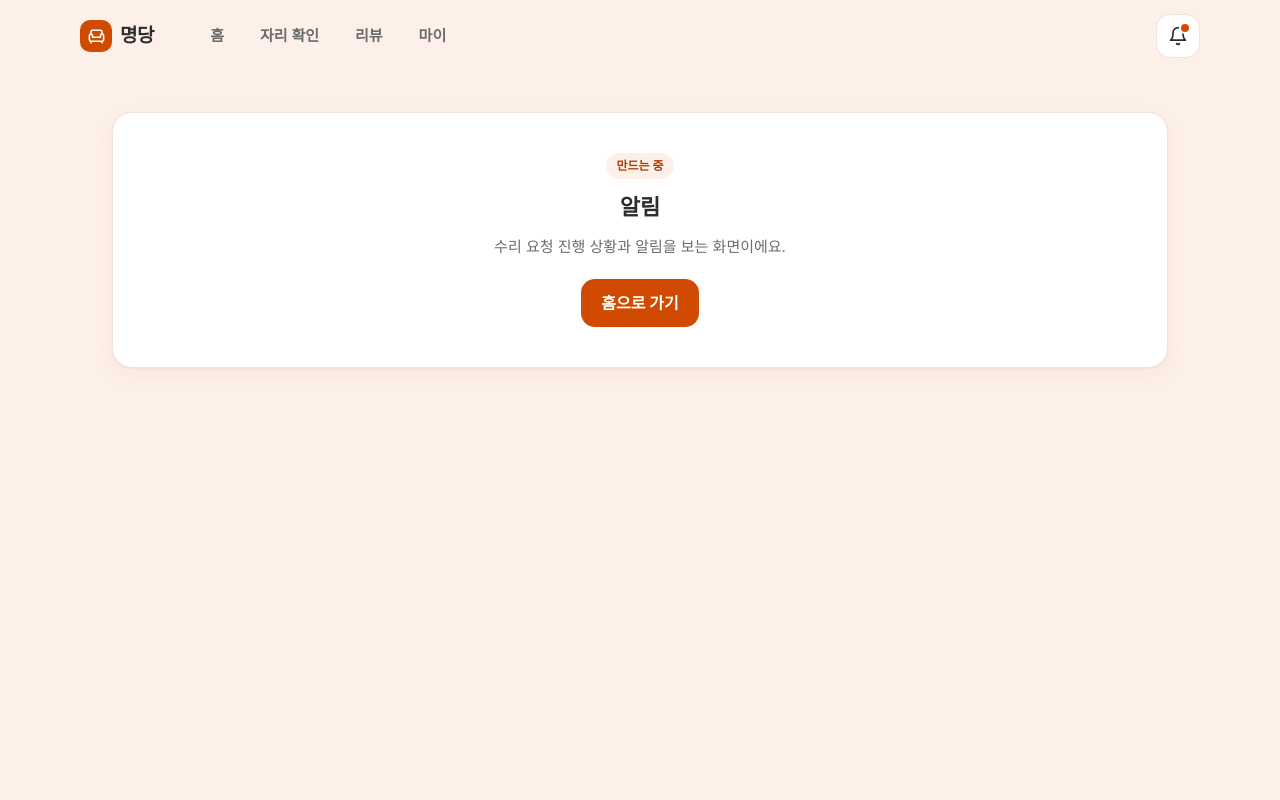
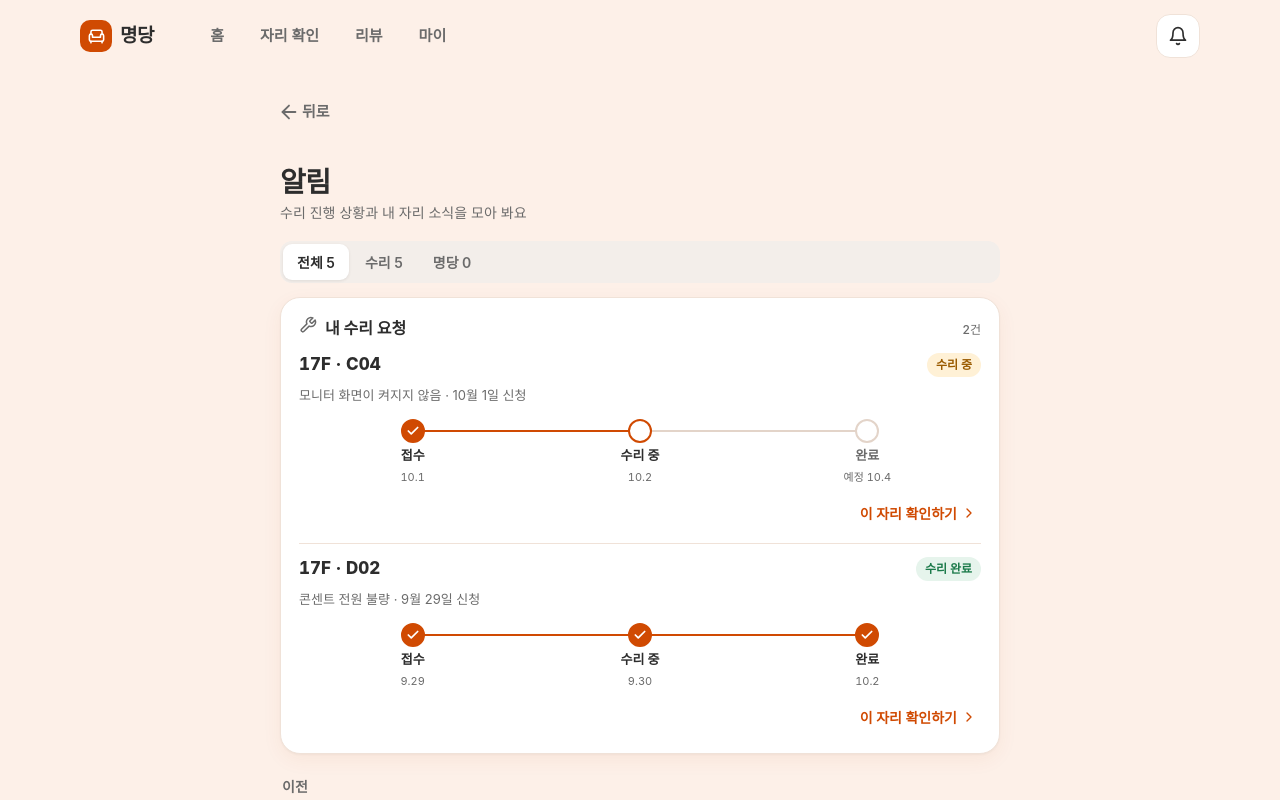
Before and after one commit to ansoi/c-5, a plain HTML site: page index.html in a window 1280 px wide. Both pictures are taken after a click on the link 1178 px from the left and 36 px from the top of the page. Shown: the top 800 px of the page. Drawn offline with Linux system fonts and the light colour scheme; a web font is replaced by a local one.

Commit message:
알림 화면 추가: 내 수리 요청 진행 단계, 알림 목록, 새 알림 표시와 종 아이콘 연동
Co-Authored-By: Claude Opus 5.5 <noreply@anthropic.com>

```diff
--- /dev/null
+++ b/css/screens/alerts.css
@@ -0,0 +1,56 @@
+/* 알림 */
+
+.alerts { display: grid; grid-template-columns: minmax(0, 1fr); gap: 14px; }
+.alerts .page-head { padding-bottom: 4px; }
+.alerts__card { display: grid; gap: 12px; }
+.alerts__card .sr-h { justify-content: flex-start; }
+.alerts__card .sr-h .icon { width: 18px; height: 18px; color: var(--text-sub); }
+.alerts__card .sr-h span { margin-left: auto; }
+.alerts__group { margin: 8px 2px 8px; font-size: 14px; font-weight: 700; color: var(--text-sub); }
+
+/* 수리 요청 */
+.tickets { display: grid; gap: 12px; }
+.ticket { display: grid; gap: 8px; padding-top: 12px; border-top: 1px solid var(--line); }
+.ticket:first-child { padding-top: 0; border-top: 0; }
+.ticket__head { display: flex; align-items: center; justify-content: space-between; gap: 8px; }
+.ticket__seat { font-size: 17px; font-weight: 800; font-variant-numeric: tabular-nums; }
+.ticket__sub { font-size: 13px; color: var(--text-sub); }
+.ticket__link { justify-self: end; }
+
+/* 진행 단계 */
+.track { display: grid; grid-template-columns: repeat(3, 1fr); margin: 6px 0 2px; }
+.track__step { position: relative; display: grid; justify-items: center; gap: 3px; text-align: center; }
+.track__step::before {
+  content: ""; position: absolute; top: 11px; right: 50%; width: 100%; height: 2px; background: var(--line-strong);
+}
+.track__step:first-child::before { display: none; }
+.track__step.is-done::before, .track__step.is-now::before { background: var(--brand); }
+.track__dot {
+  position: relative; z-index: 1; display: grid; place-items: center;
+  width: 24px; height: 24px; border-radius: 50%; border: 2px solid var(--line-strong); background: var(--card); color: #fff;
+}
+.track__dot .icon { width: 14px; height: 14px; stroke-width: 3; }
+.track__step.is-done .track__dot { border-color: var(--brand); background: var(--brand); }
+.track__step.is-now .track__dot { border-color: var(--brand); background: var(--card); color: var(--brand); }
+.track__label { font-size: 13px; font-weight: 700; }
+.track__step:not(.is-done):not(.is-now) .track__label { color: var(--text-sub); font-weight: 600; }
+.track__when { font-size: 11px; color: var(--text-sub); font-variant-numeric: tabular-nums; }
+
+/* 알림 목록 */
+.alert-list { display: grid; gap: 8px; }
+.alert {
+  display: grid; grid-template-columns: 40px minmax(0, 1fr) auto; align-items: start; gap: 12px;
+  padding: 14px; border-radius: 16px; background: var(--card); border: 1px solid var(--line);
+}
+.alert:hover { border-color: var(--line-strong); }
+.alert.is-unread { border-color: var(--brand-tint-strong); box-shadow: inset 3px 0 0 var(--brand); }
+.alert__icon { display: grid; place-items: center; width: 40px; height: 40px; border-radius: 12px; background: var(--neutral-bg); color: var(--text-sub); }
+.alert__icon .icon { width: 19px; height: 19px; }
+.alert__icon .crown { width: 22px; height: 22px; }
+.alert__icon--repair { background: var(--ok-bg); color: var(--ok); }
+.alert__icon--seat { background: var(--brand-tint); color: var(--brand-ink); }
+.alert__body { display: grid; gap: 2px; min-width: 0; }
+.alert__title { font-size: 15px; font-weight: 700; }
+.alert__desc { font-size: 13px; color: var(--text-sub); }
+.alert__when { display: grid; justify-items: end; gap: 6px; font-size: 12px; color: var(--text-sub); white-space: nowrap; }
+.alert__dot { width: 8px; height: 8px; border-radius: 50%; background: var(--brand); }
--- a/index.html
+++ b/index.html
@@ -20,6 +20,7 @@
   <link rel="stylesheet" href="css/screens/review-write.css">
   <link rel="stylesheet" href="css/screens/prefs.css">
   <link rel="stylesheet" href="css/screens/seat-reviews.css">
+  <link rel="stylesheet" href="css/screens/alerts.css">
 </head>
 <body>
   <a class="skip-link" href="#app">본문 바로가기</a>
@@ -67,6 +68,7 @@
   <script src="js/screens/review-write.js"></script>
   <script src="js/screens/prefs.js"></script>
   <script src="js/screens/seat-reviews.js"></script>
+  <script src="js/screens/alerts.js"></script>
   <script src="js/app.js"></script>
 </body>
 </html>
--- a/js/app.js
+++ b/js/app.js
@@ -28,12 +28,13 @@
     return { path, query: new URLSearchParams(qs || '') };
   }
 
-  // 내 수리 요청에 어제·오늘 소식이 있고 아직 알림을 안 봤으면 종에 점을 찍어요
+  // 안 읽은 알림이 있으면 종에 점을 찍어요 (기준은 알림 화면과 같아요)
   function updateBell() {
     const dot = document.querySelector('[data-bell-dot]');
-    if (!dot) return;
-    const fresh = MD.tickets.all().some((t) => t.mine && Object.keys(t.events).some((k) => t.events[k] <= 1));
-    dot.hidden = !(fresh && MD.store.get('alertsSeen', null) !== MD.util.todayKey());
+    if (!dot || !MD.alerts) return;
+    const unread = MD.alerts.unreadCount();
+    dot.hidden = !unread;
+    dot.parentElement.setAttribute('aria-label', unread ? `알림, 새 알림 ${unread}개` : '알림');
   }
 
   let current = null; // { name, view }
--- /dev/null
+++ b/js/screens/alerts.js
@@ -0,0 +1,206 @@
+/*
+ * 알림 — 내 수리 요청 진행 상황 + 알림 목록 (주황 시안 '알림')
+ * 수리: 접수 → 수리 중 → 완료 (톤앤매너 2장 "수리에는 진행 단계")
+ * 문구는 톤앤매너 4장 말투: "17F · F03 수리가 완료됐어요"
+ */
+(() => {
+  'use strict';
+  const MD = (window.MD = window.MD || {});
+  MD.screens = MD.screens || {};
+  const U = MD.util;
+  const D = MD.data;
+  const UI = MD.ui;
+  const esc = UI.esc;
+
+  const STEPS = [
+    { key: 'received', label: '접수' },
+    { key: 'progress', label: '수리 중' },
+    { key: 'done', label: '완료' },
+  ];
+  const STATUS_TONE = { received: 'brand', progress: 'mid', done: 'ok' };
+
+  // 시간이 없는 샘플 기록은 아이디로 정해진 시각을 붙여요 (누가 봐도 같게)
+  function pseudoTime(seed) {
+    const m = 7 * 60 + 30 + (U.hash(seed) % (10 * 60));
+    return U.minutesToHM(m);
+  }
+
+  // 알림 시각(ms). 내 활동은 실제 시각, 샘플 기록은 날짜 + 정해진 시각
+  function atOf(daysAgo, hm) {
+    const [h, m] = hm.split(':').map(Number);
+    const d = U.daysAgoDate(daysAgo);
+    d.setHours(h, m, 0, 0);
+    return d.getTime();
+  }
+
+  function ticketItems() {
+    const out = [];
+    const reviewEvents = MD.state.events().filter((e) => e.type === 'review');
+    MD.tickets.all().filter((t) => t.mine).forEach((t) => {
+      const seat = D.seatLabel(t.seatId);
+      const item = D.ITEMS[t.item];
+      const when = (key) => {
+        if (t.events[key] === 0) {
+          const ev = reviewEvents.filter((e) => e.seatId === t.seatId).pop();
+          if (ev) return { time: ev.time, at: ev.at || atOf(0, ev.time) };
+        }
+        const time = pseudoTime(`${t.id}-${key}`);
+        return { time, at: atOf(t.events[key], time) };
+      };
+      const timeOf = (key) => when(key).time;
+      const atFor = (key) => when(key).at;
+      const received = t.kind === 'auto'
+        ? { title: `${seat} ${item} 불만이 모여 자동 접수됐어요`, desc: `같은 불만이 7일 안에 ${MD.tickets.AUTO_COUNT}건 들어왔어요` }
+        : t.kind === 'broken'
+          ? { title: `${seat} ${item} 고장을 접수했어요`, desc: '수리가 끝날 때까지 이 자리는 추천에서 빠져요' }
+          : { title: `${seat} ${t.summary} 신고를 접수했어요`, desc: '담당자에게 전달했어요' };
+      out.push(Object.assign({ id: `${t.id}-r`, kind: 'repair', icon: 'wrench', daysAgo: t.events.received, time: timeOf('received'), at: atFor('received'), seatId: t.seatId }, received));
+      if (t.events.progress != null) {
+        const eta = t.etaDays != null ? `${U.fmtMonthDay(U.addDays(U.startOfToday(), t.etaDays))} 완료 예정이에요` : '곧 수리를 시작해요';
+        out.push({ id: `${t.id}-p`, kind: 'repair', icon: 'wrench', daysAgo: t.events.progress, time: timeOf('progress'), at: atFor('progress'), seatId: t.seatId, title: `${seat} 수리 담당자가 배정됐어요`, desc: eta });
+      }
+      if (t.events.done != null) {
+        out.push({ id: `${t.id}-d`, kind: 'repair', icon: 'check', daysAgo: t.events.done, time: timeOf('done'), at: atFor('done'), seatId: t.seatId, title: `${seat} 수리가 완료됐어요`, desc: `${item} 수리가 끝나 다시 예약할 수 있어요` });
+      }
+    });
+    return out;
+  }
+
+  function seatItems() {
+    const out = MD.state.events().filter((e) => e.type === 'booking').map((e) => ({
+      id: e.id, kind: 'seat', icon: 'calendar', daysAgo: U.daysSince(e.date), time: e.time, at: e.at || atOf(U.daysSince(e.date), e.time), seatId: e.seatId,
+      title: `${D.seatLabel(e.seatId)} 예약했어요`, desc: '오늘 09:00 – 18:00 · 출근하면 체크인해 주세요',
+    }));
+    // 매일 아침 8시 '오늘의 명당' 안내
+    const now = new Date();
+    if (now.getHours() >= 8) {
+      const snap = MD.score.snapshot();
+      const top = snap.top[0];
+      if (top) {
+        out.push({
+          id: `daily-${U.todayKey()}`, kind: 'seat', icon: 'crown', daysAgo: 0, time: '08:00', at: atOf(0, '08:00'), seatId: top.seat.id,
+          title: `오늘 나의 명당은 ${D.seatLabel(top.seat.id)} 자리예요`, desc: `${top.reasons.join(' · ')} · 취향 일치도 ${top.score}%`,
+        });
+      }
+    }
+    return out;
+  }
+
+  // 최신순
+  function list() {
+    return ticketItems().concat(seatItems()).sort((a, b) => b.at - a.at);
+  }
+
+  // 알림을 마지막으로 본 시각 이후 것이 새 알림. 한 번도 안 봤으면 어제·오늘 것.
+  const isUnread = (x, seenAt) => (seenAt ? x.at > seenAt : x.daysAgo <= 1);
+  function unreadCount() {
+    const seenAt = MD.store.get('alertsSeenAt', null);
+    return list().filter((x) => isUnread(x, seenAt)).length;
+  }
+  function markSeen() {
+    MD.store.set('alertsSeenAt', Date.now());
+  }
+
+  MD.alerts = { list, unreadCount, markSeen };
+
+  /* ---------- 화면 ---------- */
+  function progressHTML(t) {
+    const status = MD.tickets.status(t);
+    const reached = STEPS.findIndex((s) => s.key === status);
+    return `
+      <ol class="track" aria-label="진행 단계: ${MD.tickets.STATUS_LABEL[status]}">
+        ${STEPS.map((s, i) => {
+          const day = t.events[s.key];
+          let when = '';
+          if (day != null) when = U.fmtDot(U.daysAgoDate(day));
+          else if (s.key === 'done' && t.etaDays != null) when = `예정 ${U.fmtDot(U.addDays(U.startOfToday(), t.etaDays))}`;
+          const cls = i < reached ? 'is-done' : i === reached ? (status === 'done' ? 'is-done' : 'is-now') : '';
+          return `<li class="track__step ${cls}"><span class="track__dot">${cls === 'is-done' ? UI.icon('check') : ''}</span><span class="track__label">${s.label}</span><span class="track__when">${when}</span></li>`;
+        }).join('')}
+      </ol>`;
+  }
+
+  function ticketsHTML() {
+    const mine = MD.tickets.all().filter((t) => t.mine)
+      .sort((a, b) => (MD.tickets.status(a) === 'done') - (MD.tickets.status(b) === 'done') || a.events.received - b.events.received);
+    if (!mine.length) {
+      return '<p class="empty">아직 수리 요청이 없어요. 리뷰에서 고장이나 불만을 고르면 자동으로 접수돼요.</p>';
+    }
+    return mine.map((t) => {
+      const status = MD.tickets.status(t);
+      return `
+        <li class="ticket">
+          <div class="ticket__head">
+            <strong class="ticket__seat">${esc(D.seatLabel(t.seatId))}</strong>
+            ${UI.pill(MD.tickets.STATUS_LABEL[status], STATUS_TONE[status])}
+          </div>
+          <p class="ticket__sub">${esc(t.summary)} · ${U.fmtMonthDay(U.daysAgoDate(t.events.received))} 신청</p>
+          ${progressHTML(t)}
+          <a class="text-btn ticket__link" href="#/map?seat=${t.seatId}">이 자리 확인하기${UI.icon('chevronRight')}</a>
+        </li>`;
+    }).join('');
+  }
+
+  function itemHTML(x, seenAt) {
+    const unread = isUnread(x, seenAt);
+    const when = x.daysAgo === 0 ? x.time : x.daysAgo === 1 ? '어제' : U.fmtMonthDay(U.daysAgoDate(x.daysAgo));
+    return `
+      <li>
+        <a class="alert${unread ? ' is-unread' : ''}" href="#/map?seat=${x.seatId}">
+          <span class="alert__icon alert__icon--${x.kind}">${x.icon === 'crown' ? UI.crown() : UI.icon(x.icon)}</span>
+          <span class="alert__body">
+            <span class="alert__title">${esc(x.title)}</span>
+            <span class="alert__desc">${esc(x.desc)}</span>
+          </span>
+          <span class="alert__when">${esc(when)}${unread ? '<span class="alert__dot"><span class="sr-only">새 알림</span></span>' : ''}</span>
+        </a>
+      </li>`;
+  }
+
+  function render(view) {
+    const state = { filter: 'all' };
+    const seenAt = MD.store.get('alertsSeenAt', null); // 들어오기 전 기준으로 새 알림을 표시해요
+
+    function paint() {
+      const items = list();
+      const shown = state.filter === 'all' ? items : items.filter((x) => x.kind === state.filter);
+      const today = shown.filter((x) => x.daysAgo === 0);
+      const before = shown.filter((x) => x.daysAgo > 0);
+      const count = (k) => (k === 'all' ? items.length : items.filter((x) => x.kind === k).length);
+      const filters = [['all', '전체'], ['repair', '수리'], ['seat', '명당']].map(([k, label]) =>
+        `<button type="button" data-filter="${k}" data-focus="filter-${k}" aria-pressed="${state.filter === k}">${label} ${count(k)}</button>`).join('');
+
+      UI.keepFocus(view, () => {
+        view.innerHTML = `
+          <div class="narrow alerts">
+            ${UI.back('#/', '뒤로')}
+            <div class="page-head">
+              <div>
+                <h1 class="page-title">알림</h1>
+                <p class="page-sub">수리 진행 상황과 내 자리 소식을 모아 봐요</p>
+              </div>
+            </div>
+            <div class="segmented" role="group" aria-label="알림 종류">${filters}</div>
+            ${state.filter !== 'seat' ? `
+            <section class="card alerts__card" aria-labelledby="tickets-title">
+              <h2 class="sr-h" id="tickets-title">${UI.icon('wrench')}내 수리 요청<span>${MD.tickets.all().filter((t) => t.mine).length}건</span></h2>
+              <ul class="tickets">${ticketsHTML()}</ul>
+            </section>` : ''}
+            ${today.length ? `<section aria-labelledby="today-title"><h2 class="alerts__group" id="today-title">오늘</h2><ul class="alert-list">${today.map((x) => itemHTML(x, seenAt)).join('')}</ul></section>` : ''}
+            ${before.length ? `<section aria-labelledby="before-title"><h2 class="alerts__group" id="before-title">이전</h2><ul class="alert-list">${before.map((x) => itemHTML(x, seenAt)).join('')}</ul></section>` : ''}
+            ${!shown.length ? '<p class="empty">아직 알림이 없어요.</p>' : ''}
+          </div>`;
+      });
+    }
+
+    view.addEventListener('click', (e) => {
+      const f = e.target.closest('[data-filter]');
+      if (f) { state.filter = f.dataset.filter; paint(); }
+    });
+    paint();
+    markSeen();
+    MD.store.set('alertsSeen', U.todayKey());
+  }
+
+  MD.screens.alerts = { title: '알림', render };
+})();
--- a/js/store.js
+++ b/js/store.js
@@ -138,7 +138,7 @@
     },
     addEvent(e) {
       const list = get('events', []);
-      list.push(Object.assign({ id: `E${Date.now()}`, date: U.todayKey(), time: U.nowHM() }, e));
+      list.push(Object.assign({ id: `E${Date.now()}`, date: U.todayKey(), time: U.nowHM(), at: Date.now() }, e));
       set('events', list.slice(-50));
     },
 
```
